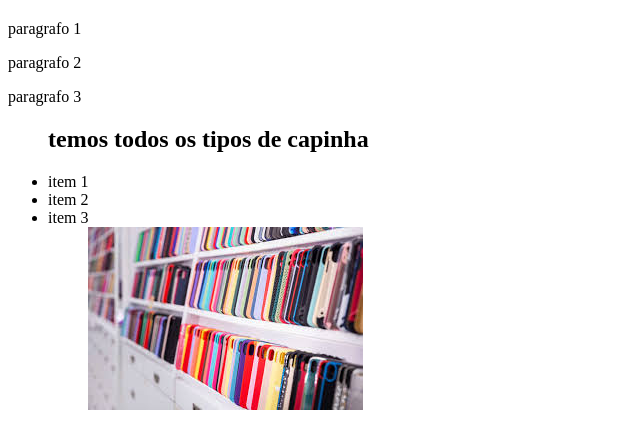
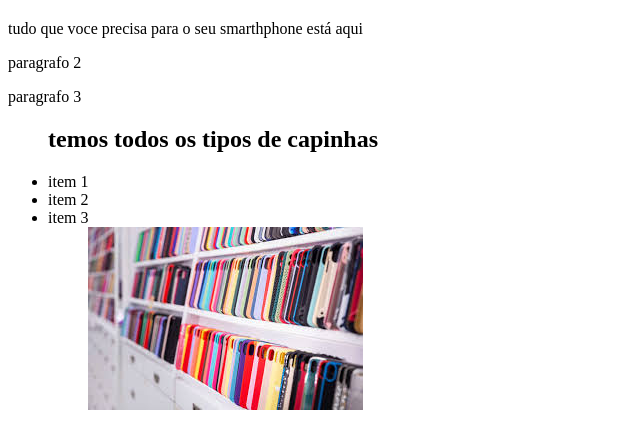
Before and after one commit to vilandal/vilandal, a plain HTML site: page index.html in a window 1280 px wide. Shown: the part 60-508 px from the top of the page, without its empty margins (0-640 px from the left). Drawn offline with Linux system fonts and the light colour scheme.

Commit message:
capinhas

```diff
--- a/index.html
+++ b/index.html
@@ -8,11 +8,11 @@
 <body>
 
   <h1><strong>capinhas da vi</strong></h1>
-  <p>paragrafo 1 </p>
+  <p>tudo que voce precisa para o seu smarthphone está aqui </p>
   <p>paragrafo 2</p>
   <p>paragrafo 3</p>
   <ul>
-    <h2>temos todos os tipos de capinha</h2>
+    <h2>temos todos os tipos de capinhas</h2>
     <li>item 1</li>
     <li>item 2 </li>
     <li>item 3 </li>
```
